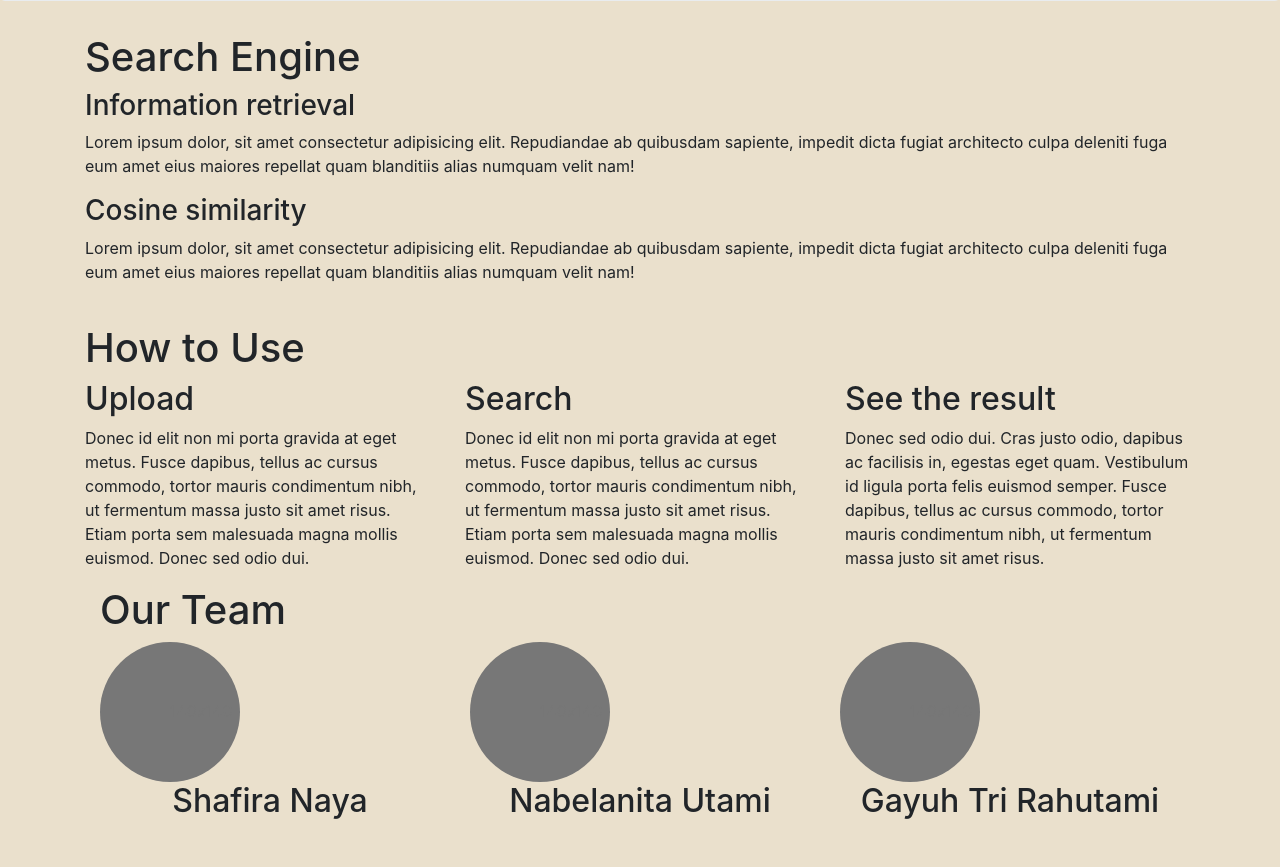
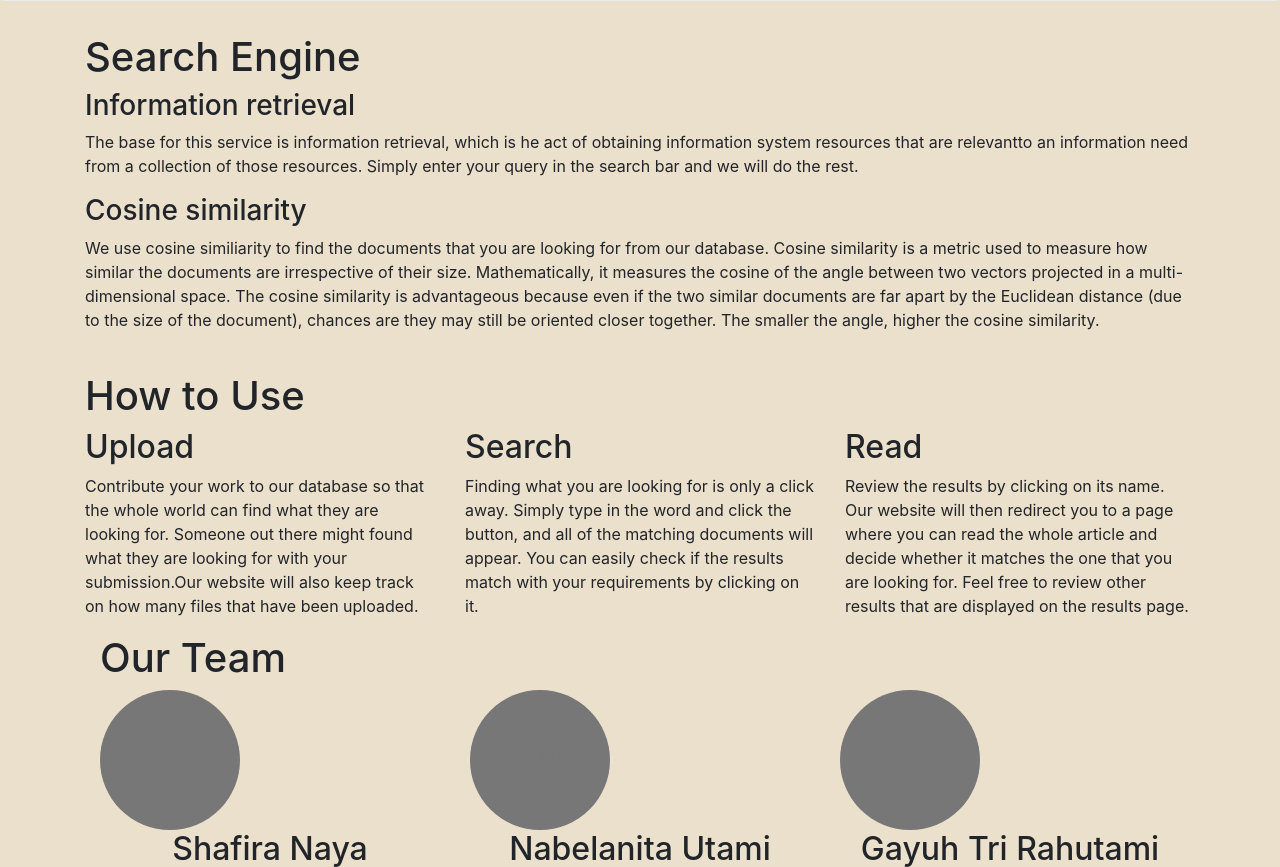
Before and after one commit to shafiranaya/Algeo02-19040, a Flask app: page / in a window 1280 px wide. Shown: the part 492-1359 px from the top of the page. Before the commit the page ends 1311 px from the top, so only its background shows below. Run offline with Flask 2, Linux system fonts and the light colour scheme; some libraries are stand-ins or nearby versions.

Commit message:
edit landing page desc

```diff
--- a/src/templates/index.html
+++ b/src/templates/index.html
@@ -34,13 +34,9 @@
   <div class="container" id="about">
       <h1>Search Engine</h1>
       <h3>Information retrieval</h3>
-      <p>Lorem ipsum dolor, sit amet consectetur adipisicing elit.
-          Repudiandae ab quibusdam sapiente, impedit dicta fugiat architecto culpa deleniti fuga eum amet eius
-          maiores repellat quam blanditiis alias numquam velit nam!</p>
+      <p>The base for this service is information retrieval, which is he act of obtaining information system resources that are relevantto an information need from a collection of those resources. Simply enter your query in the search bar and we will do the rest.</p>
           <h3>Cosine similarity</h3>
-          <p>Lorem ipsum dolor, sit amet consectetur adipisicing elit.
-              Repudiandae ab quibusdam sapiente, impedit dicta fugiat architecto culpa deleniti fuga eum amet eius
-              maiores repellat quam blanditiis alias numquam velit nam!</p>
+          <p>We use cosine similiarity to find the documents that you are looking for from our database. Cosine similarity is a metric used to measure how similar the documents are irrespective of their size. Mathematically, it measures the cosine of the angle between two vectors projected in a multi-dimensional space. The cosine similarity is advantageous because even if the two similar documents are far apart by the Euclidean distance (due to the size of the document), chances are they may still be oriented closer together. The smaller the angle, higher the cosine similarity.</p>
       <br>
     </div>
     <div class="container" id="howtouse">
@@ -50,15 +46,15 @@
         <div class="row">
             <div class="col-md-4">
               <h2>Upload</h2>
-              <p>Donec id elit non mi porta gravida at eget metus. Fusce dapibus, tellus ac cursus commodo, tortor mauris condimentum nibh, ut fermentum massa justo sit amet risus. Etiam porta sem malesuada magna mollis euismod. Donec sed odio dui. </p>
+              <p>Contribute your work to our database so that the whole world can find what they are looking for. Someone out there might found what they are looking for with your submission.Our website will also keep track on how many files that have been uploaded.</p>
             </div>
             <div class="col-md-4">
               <h2>Search</h2>
-              <p>Donec id elit non mi porta gravida at eget metus. Fusce dapibus, tellus ac cursus commodo, tortor mauris condimentum nibh, ut fermentum massa justo sit amet risus. Etiam porta sem malesuada magna mollis euismod. Donec sed odio dui. </p>
+              <p>Finding what you are looking for is only a click away. Simply type in the word and click the button, and all of the matching documents will appear. You can easily check if the results match with your requirements by clicking on it. </p>
             </div>
             <div class="col-md-4">
-              <h2>See the result</h2>
-              <p>Donec sed odio dui. Cras justo odio, dapibus ac facilisis in, egestas eget quam. Vestibulum id ligula porta felis euismod semper. Fusce dapibus, tellus ac cursus commodo, tortor mauris condimentum nibh, ut fermentum massa justo sit amet risus.</p>
+              <h2>Read</h2>
+              <p>Review the results by clicking on its name. Our website will then redirect you to a page where you can read the whole article and decide whether it matches the one that you are looking for. Feel free to review other results that are displayed on the results page.</p>
             </div>
 
       </div>
```
